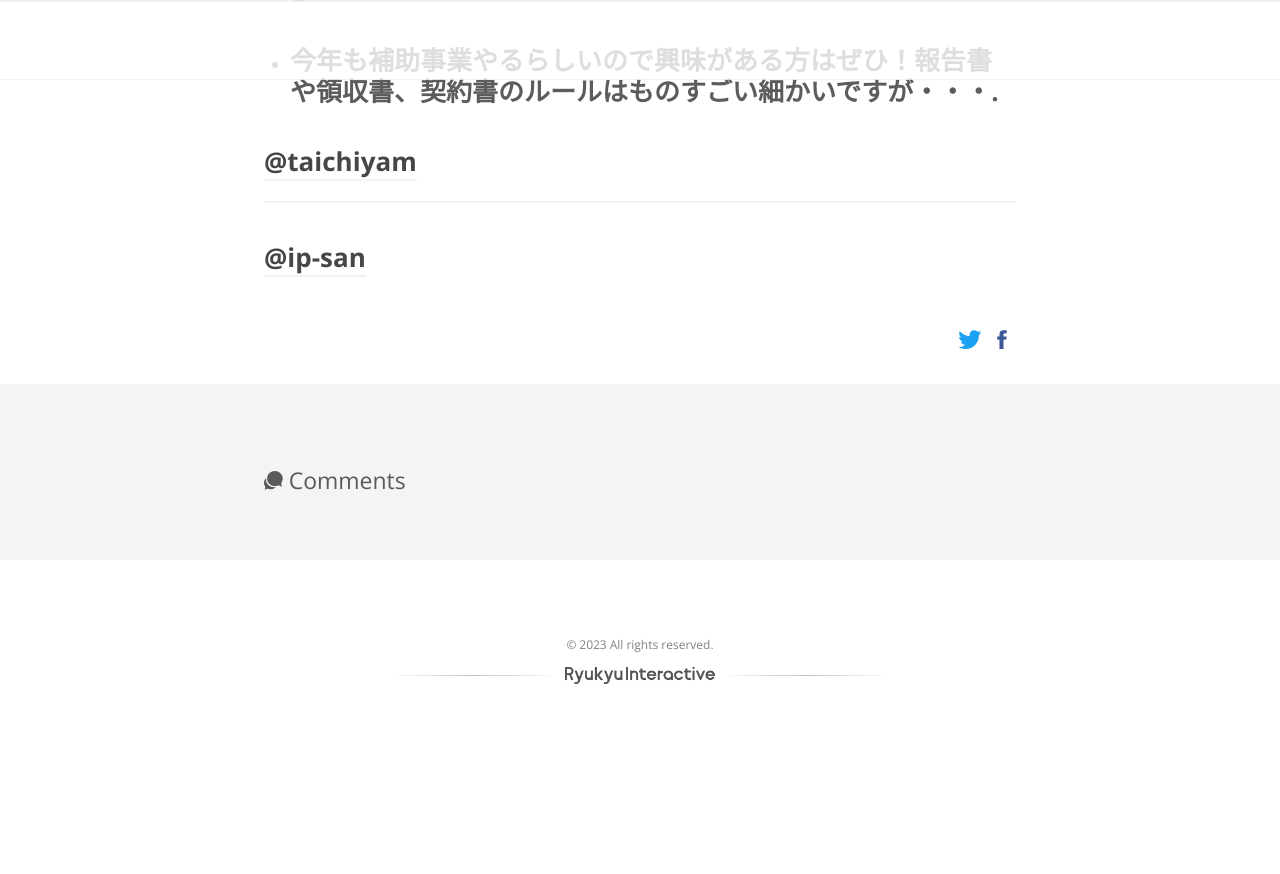
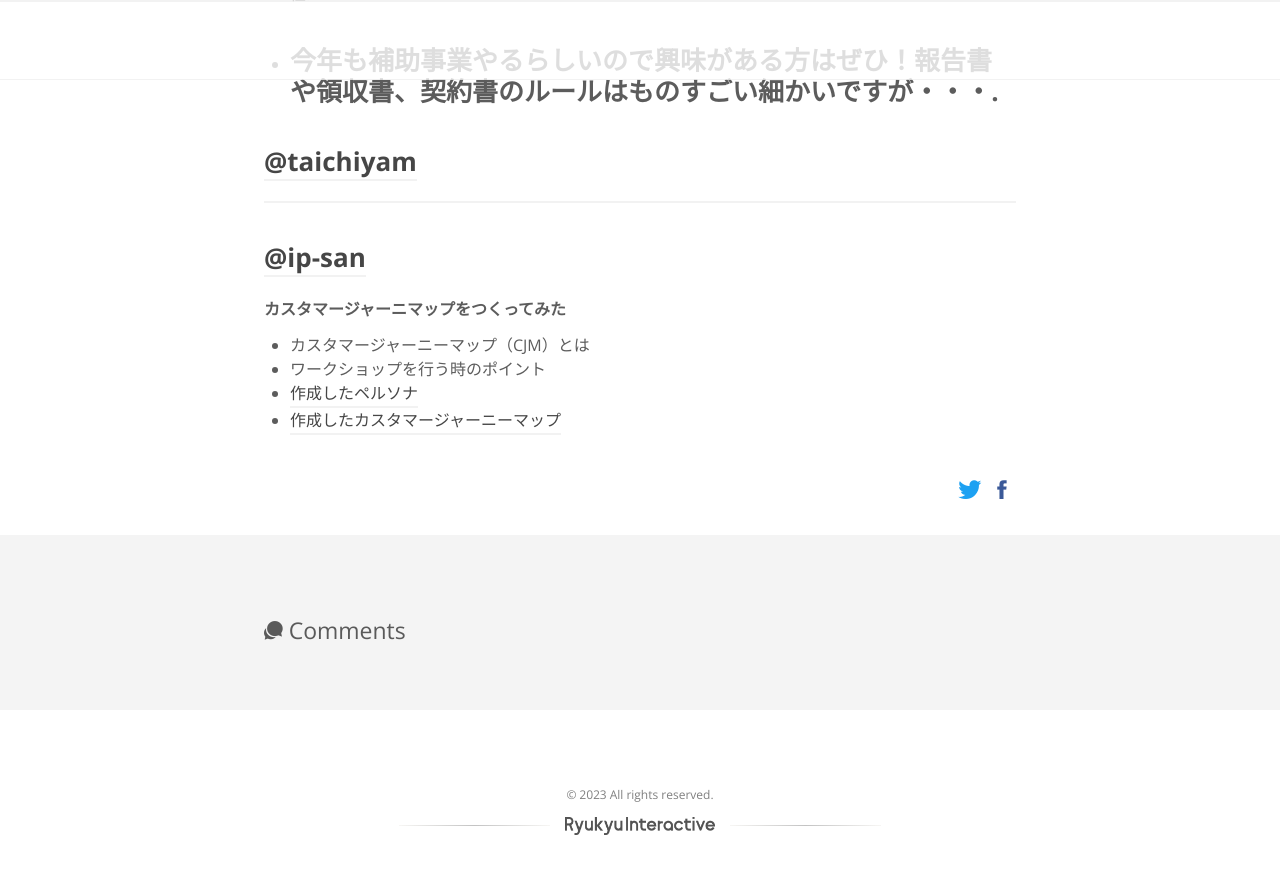
Before and after one commit to RyukyuInteractive/tech.ryukyu-i.co.jp, a Jekyll site: the page built from _posts/2023-03-17-tech-lunch.md, in a window 1280 px wide and 900 px high, scrolled down 665 px. Shown: the top 874 px of the window. Built offline with Jekyll 4.4.1, drawn with Linux system fonts in a browser that asks for light colours; a script that is not in the unit is left out; comment, search, counter and statistics services are not loaded; before the commit the page ends 1414 px from its top, so only the background shows below that.

Commit message:
Update 2023-03-17-tech-lunch.md

```diff
--- a/_posts/2023-03-17-tech-lunch.md
+++ b/_posts/2023-03-17-tech-lunch.md
@@ -27,3 +27,8 @@ __令和４年度沖縄型オープンイノベーション創出促進事業に
 ---
 
 ## [@ip-san](https://github.com/ip-san)
+__カスタマージャーニマップをつくってみた__
+- カスタマージャーニーマップ（CJM）とは
+- ワークショップを行う時のポイント
+- [作成したペルソナ](https://docs.google.com/spreadsheets/d/1VSN1srXJkNxBqEUQ1sdg7IO_I3oT2TdZo8DAxF5uyg4/edit#gid=0)
+- [作成したカスタマージャーニーマップ](https://docs.google.com/spreadsheets/d/1VSN1srXJkNxBqEUQ1sdg7IO_I3oT2TdZo8DAxF5uyg4/edit#gid=2025882873)
```
